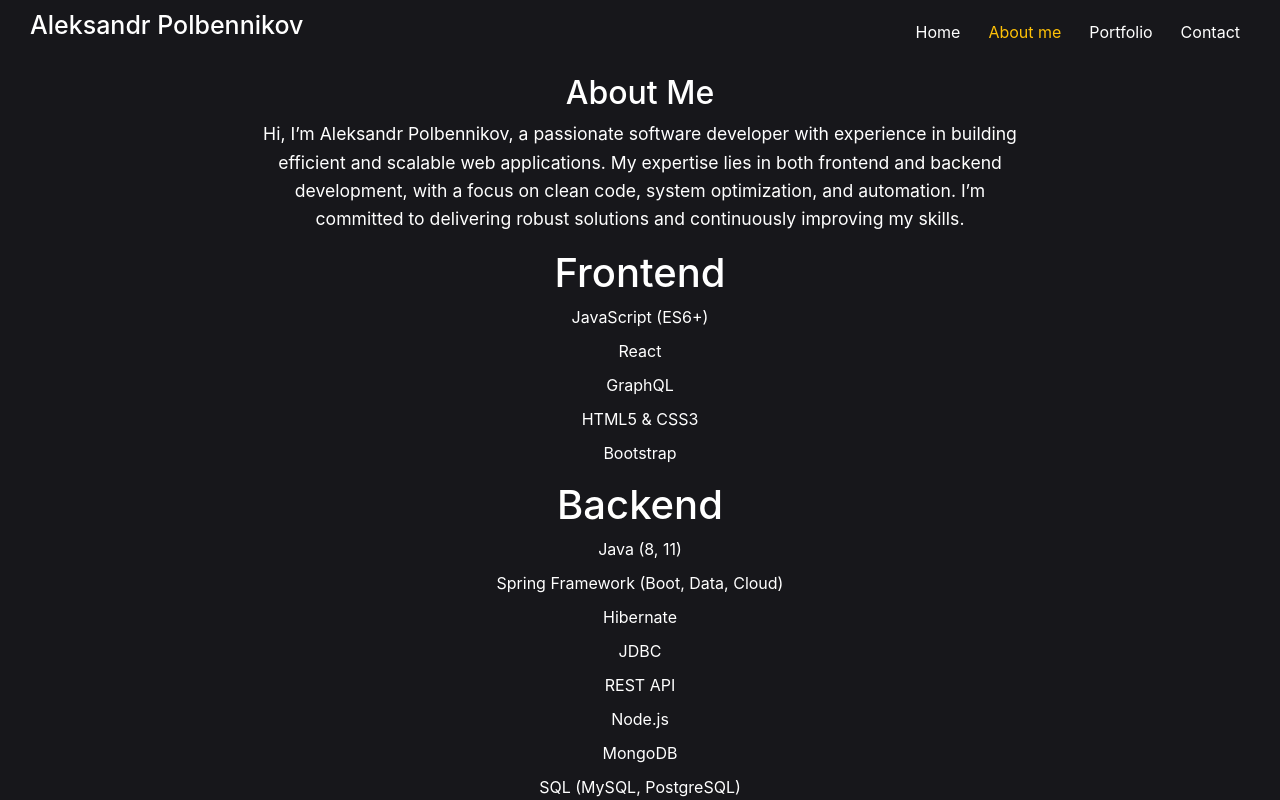
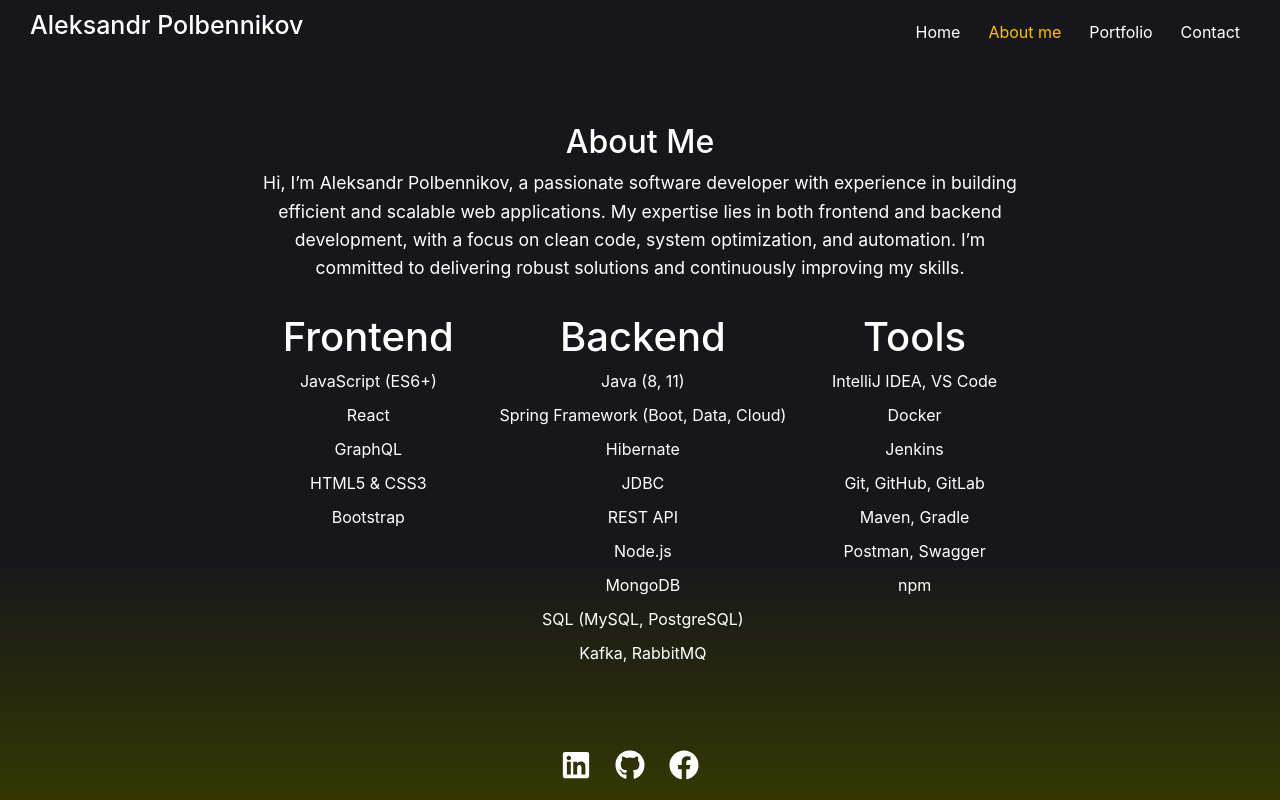
Before and after one commit to iKeyToLife/Portfolio-react, a React (Vite) app in the folder client/: page /About in a window 1280 px wide. Shown: the top 800 px of the page. Built offline with nearby package versions, Linux system fonts and the light colour scheme.

Commit message:
update style about me

```diff
--- a/client/src/pages/About.jsx
+++ b/client/src/pages/About.jsx
@@ -1,4 +1,4 @@
-import './css/About.css'; // Importing CSS styles for the About component
+import "./css/About.css"; // Importing CSS styles for the About component
 
 export default function About() {
   return (
@@ -10,6 +10,8 @@ export default function About() {
         I’m committed to delivering robust solutions and continuously improving my skills.
       </p>
 
+      <div className="about-containers">
+        <section className="about-container">
           <h3>Frontend</h3> {/* Subheading for frontend skills */}
           <ul className="skills-list"> {/* Unordered list for skills */}
             <li>JavaScript (ES6+)</li>
@@ -18,7 +20,8 @@ export default function About() {
             <li>HTML5 & CSS3</li>
             <li>Bootstrap</li>
           </ul>
-
+        </section>
+        <section className="about-container">
           <h3>Backend</h3> {/* Subheading for backend skills */}
           <ul className="skills-list"> {/* Unordered list for skills */}
             <li>Java (8, 11)</li>
@@ -31,7 +34,9 @@ export default function About() {
             <li>SQL (MySQL, PostgreSQL)</li>
             <li>Kafka, RabbitMQ</li>
           </ul>
+        </section>
 
+        <section className="about-container">
           <h3>Tools</h3> {/* Subheading for tools used */}
           <ul className="skills-list"> {/* Unordered list for tools */}
             <li>IntelliJ IDEA, VS Code</li>
@@ -42,6 +47,8 @@ export default function About() {
             <li>Postman, Swagger</li>
             <li>npm</li>
           </ul>
+        </section>
+      </div>
     </div>
   );
 }
--- a/client/src/pages/Contact.jsx
+++ b/client/src/pages/Contact.jsx
@@ -79,7 +79,7 @@ export default function Contact() {
   return (
     <Container className="contact-section"> {/* Container for the contact form */}
       <div className="contact-info animated"> {/* Contact info section */}
-        <p><span>Contact with me</span></p>
+        <p><span>Contact me</span></p>
         {isSubmitting && <div className="processing-message">Processing...</div>} {/* Processing message */}
       </div>
 
--- a/client/src/pages/css/About.css
+++ b/client/src/pages/css/About.css
@@ -25,3 +25,16 @@
     margin-bottom: 10px;
     /* Space between list items */
 }
+
+.about-containers {
+    display: flex;
+    justify-content: center;
+    flex-direction: row;
+    flex-wrap: wrap;
+    text-align: center;
+}
+
+.about-containers .about-container {
+    margin: auto;
+    margin-top: 15px;
+}
```
Lines whose indentation alone changed are shown as unchanged.
